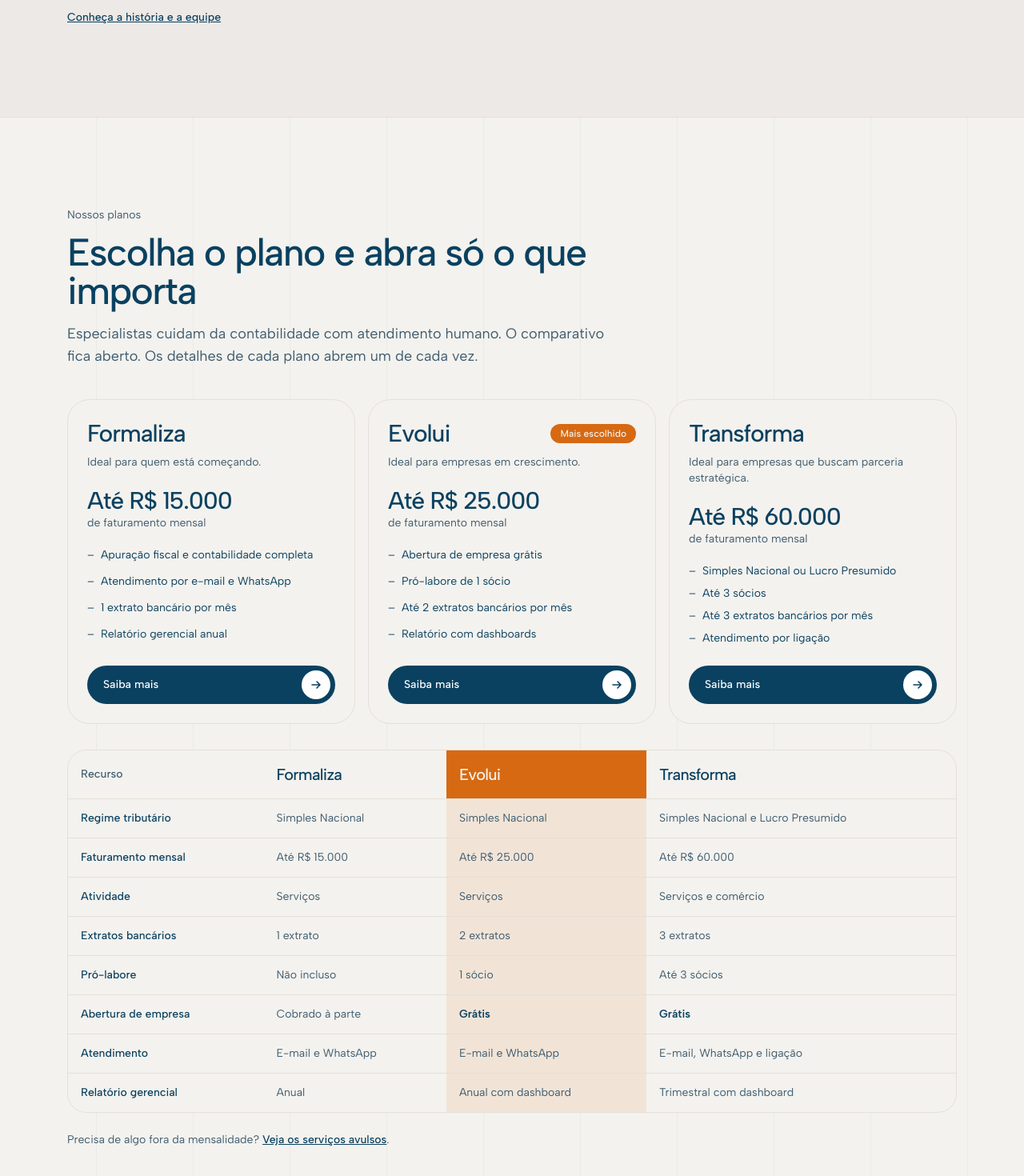
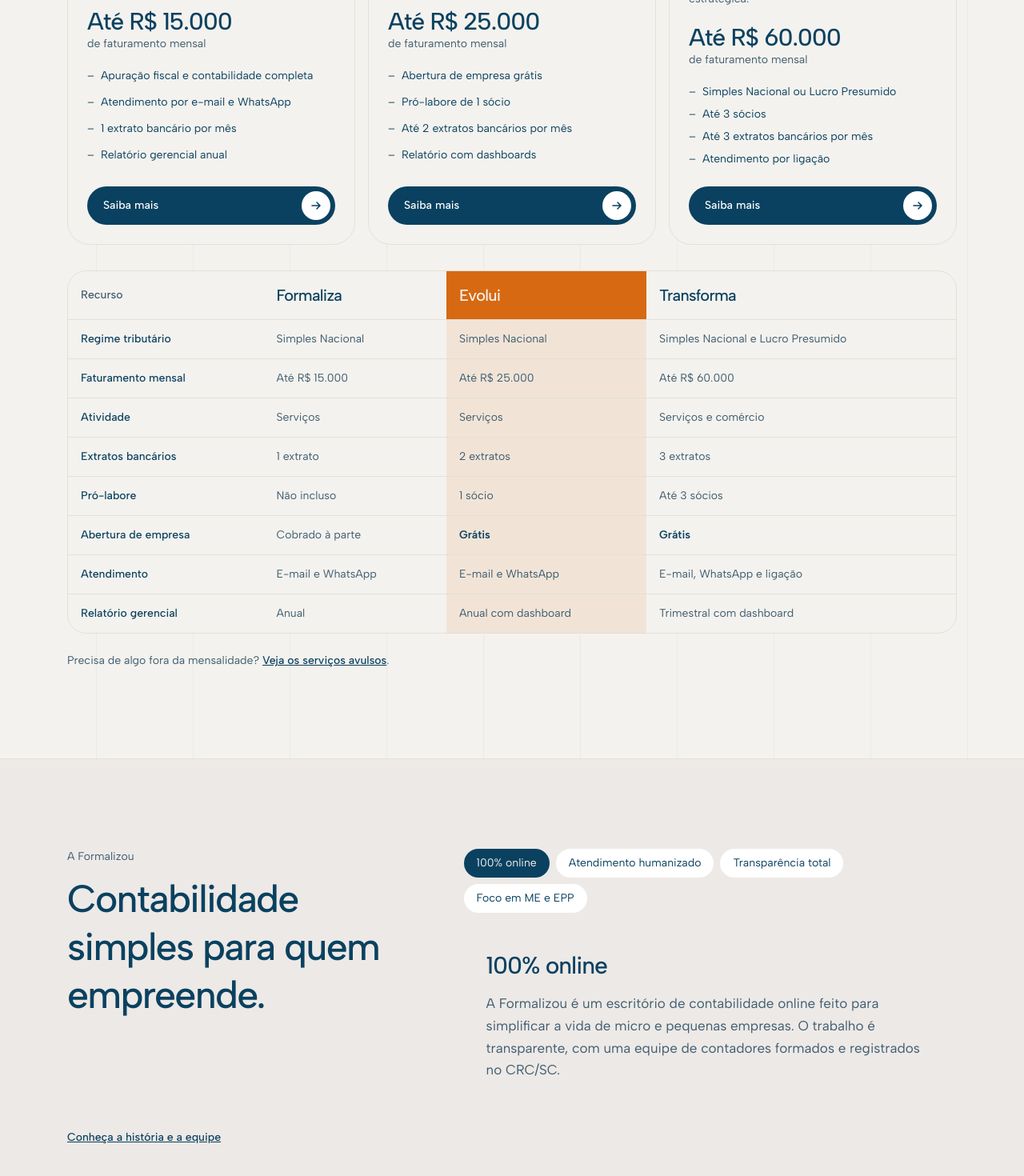
Before and after one commit to betows/formalizou, a Next.js app: page / in a window 1280 px wide. Shown: the part 1324-2794 px from the top of the page at 80% size. Built offline with nearby package versions, Linux system fonts and the light colour scheme.

Commit message:
fix: pin WhatsApp to the right and show plans first

```diff
--- a/src/app/page.tsx
+++ b/src/app/page.tsx
@@ -101,15 +101,6 @@
         </div>
       </section>
 
-      <Reveal id="sobre" className="border-y border-line bg-paper">
-        <div className="mx-auto max-w-6xl px-5 py-20 md:py-28">
-          <FeatureSwitch />
-          <Link href="/a-formalizou" className="mt-8 inline-flex text-sm font-medium underline">
-            Conheça a história e a equipe
-          </Link>
-        </div>
-      </Reveal>
-
       <Reveal id="planos" className="mx-auto max-w-6xl px-5 py-20 md:py-28">
         <div className="max-w-2xl">
           <p className="text-sm text-ink-soft">Nossos planos</p>
@@ -130,7 +121,16 @@
         </p>
       </Reveal>
 
-      <Reveal id="clientes" className="border-y border-line bg-paper py-20 md:py-28">
+      <Reveal id="sobre" className="border-y border-line bg-paper">
+        <div className="mx-auto max-w-6xl px-5 py-20 md:py-28">
+          <FeatureSwitch />
+          <Link href="/a-formalizou" className="mt-8 inline-flex text-sm font-medium underline">
+            Conheça a história e a equipe
+          </Link>
+        </div>
+      </Reveal>
+
+      <Reveal id="clientes" className="border-b border-line bg-paper py-20 md:py-28">
         <div className="mx-auto max-w-6xl px-5">
           <p className="text-sm text-ink-soft">Clientes</p>
           <h2 className="mt-3 max-w-2xl font-display text-4xl tracking-tight md:text-5xl">
--- a/src/components/whatsapp-button.tsx
+++ b/src/components/whatsapp-button.tsx
@@ -6,7 +6,7 @@
       href={WHATSAPP_URL}
       target="_blank"
       rel="noreferrer"
-      className="fixed bottom-24 right-4 z-40 inline-flex items-center gap-2 rounded-full bg-[#1c7a4a] px-4 py-3 text-sm font-semibold text-cream shadow-[0_12px_30px_-12px_rgba(20,17,14,0.7)] transition duration-300 hover:-translate-y-0.5 hover:bg-[#16633c] sm:bottom-5 sm:left-5 sm:right-auto"
+      className="fixed bottom-24 right-4 z-40 inline-flex items-center gap-2 rounded-full bg-[#1c7a4a] px-4 py-3 text-sm font-semibold text-cream shadow-[0_12px_30px_-12px_rgba(20,17,14,0.7)] transition duration-300 hover:-translate-y-0.5 hover:bg-[#16633c] sm:bottom-5 sm:right-5"
     >
       <svg viewBox="0 0 24 24" aria-hidden="true" className="h-5 w-5 fill-current">
         <path d="M20.52 3.48A11.86 11.86 0 0 0 12.06 0C5.5 0 .16 5.33.16 11.89c0 2.1.55 4.14 1.6 5.95L0 24l6.34-1.66a11.9 11.9 0 0 0 5.72 1.46h.01c6.55 0 11.89-5.33 11.89-11.89 0-3.18-1.24-6.16-3.44-8.43ZM12.07 21.82h-.01a9.87 9.87 0 0 1-5.03-1.38l-.36-.21-3.76.99 1-3.65-.23-.38a9.86 9.86 0 0 1-1.51-5.26c0-5.45 4.44-9.89 9.9-9.89 2.64 0 5.12 1.03 6.99 2.9a9.82 9.82 0 0 1 2.89 7c0 5.45-4.44 9.88-9.88 9.88Zm5.42-7.4c-.3-.15-1.76-.87-2.03-.96-.27-.1-.47-.15-.67.15-.2.3-.77.96-.94 1.16-.17.2-.35.22-.64.08-.3-.15-1.25-.46-2.38-1.47-.88-.78-1.48-1.75-1.65-2.05-.17-.3-.02-.46.13-.6.13-.14.3-.35.45-.52.15-.18.2-.3.3-.5.1-.2.05-.37-.02-.52-.08-.15-.67-1.62-.92-2.22-.24-.58-.49-.5-.67-.51h-.57c-.2 0-.52.07-.8.37-.27.3-1.04 1.02-1.04 2.48 0 1.46 1.07 2.88 1.22 3.08.15.2 2.1 3.2 5.08 4.49.71.3 1.26.49 1.69.63.71.22 1.36.19 1.87.12.57-.09 1.76-.72 2.01-1.41.25-.7.25-1.29.17-1.42-.07-.12-.27-.19-.57-.34Z" />
```
